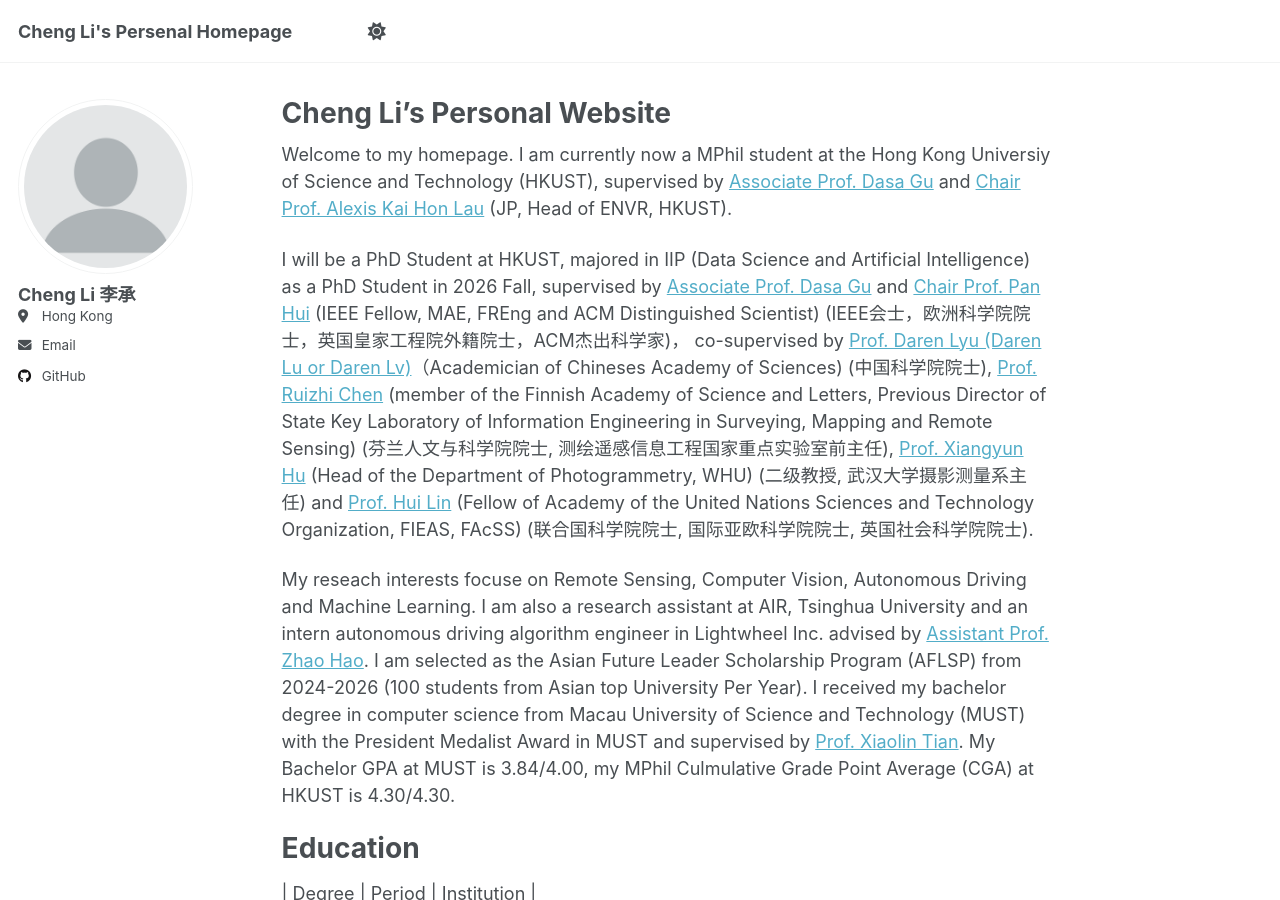
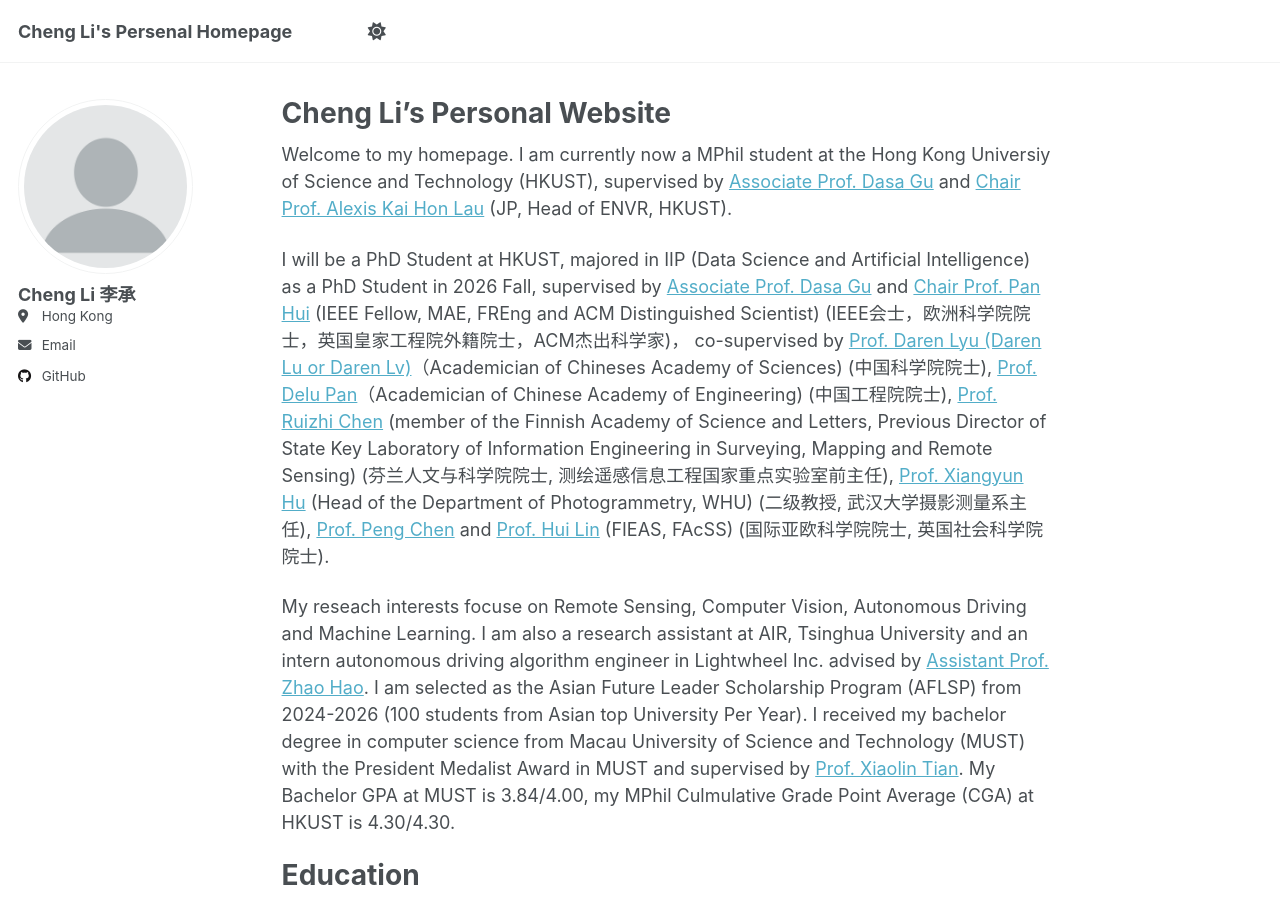
Before and after one commit to chengli24/chengli24, a Jekyll site: the page built from _pages/about.md, in a window 1280 px wide and 900 px high. Built offline with Jekyll 4.4.1, drawn with Linux system fonts in a browser that asks for light colours; a script that is not in the unit is left out.

Commit message:
Update about.md

```diff
--- a/_pages/about.md
+++ b/_pages/about.md
@@ -8,7 +8,7 @@ redirect_from:
 ---
 Welcome to my homepage. I am currently now a MPhil student at the Hong Kong Universiy of Science and Technology (HKUST), supervised by [Associate Prof. Dasa Gu](https://scholar.google.com/citations?user=NUV28h8AAAAJ&hl=en) and [Chair Prof. Alexis Kai Hon Lau](https://scholar.google.com/citations?user=sB519ukAAAAJ&hl=en) (JP, Head of ENVR, HKUST).
 
-I will be a PhD Student at HKUST, majored in IIP (Data Science and Artificial Intelligence) as a PhD Student in 2026 Fall, supervised by [Associate Prof. Dasa Gu](https://scholar.google.com/citations?user=NUV28h8AAAAJ&hl=en) and [Chair Prof. Pan Hui](https://scholar.google.com/citations?user=dcDrhzMAAAAJ&hl=zh-CN) (IEEE Fellow, MAE, FREng and ACM Distinguished Scientist) (IEEE会士，欧洲科学院院士，英国皇家工程院外籍院士，ACM杰出科学家)， co-supervised by [Prof. Daren Lyu (Daren Lu or Daren Lv)](https://iap.cas.cn/sourcedb/zw/gbzjrc/ys/200908/t20090805_5548911.html)（Academician of Chineses Academy of Sciences) (中国科学院院士), [Prof. Ruizhi Chen](https://scholar.google.com/citations?user=ViEjhlsAAAAJ&hl=zh-CN)  (member of the Finnish Academy of Science and Letters, Previous Director of State Key Laboratory of Information Engineering in Surveying, Mapping and Remote Sensing) (芬兰人文与科学院院士, 测绘遥感信息工程国家重点实验室前主任), [Prof. Xiangyun Hu](https://scholar.google.com/citations?user=MVFNsJgAAAAJ&hl=en) (Head of the Department of Photogrammetry, WHU) (二级教授, 武汉大学摄影测量系主任) and [Prof. Hui Lin](https://scholar.google.com/citations?user=utTxEzYAAAAJ&hl=zh-TW) (Fellow of Academy of the United Nations Sciences and Technology Organization, FIEAS, FAcSS) (联合国科学院院士, 国际亚欧科学院院士, 英国社会科学院院士).
+I will be a PhD Student at HKUST, majored in IIP (Data Science and Artificial Intelligence) as a PhD Student in 2026 Fall, supervised by [Associate Prof. Dasa Gu](https://scholar.google.com/citations?user=NUV28h8AAAAJ&hl=en) and [Chair Prof. Pan Hui](https://scholar.google.com/citations?user=dcDrhzMAAAAJ&hl=zh-CN) (IEEE Fellow, MAE, FREng and ACM Distinguished Scientist) (IEEE会士，欧洲科学院院士，英国皇家工程院外籍院士，ACM杰出科学家)， co-supervised by [Prof. Daren Lyu (Daren Lu or Daren Lv)](https://iap.cas.cn/sourcedb/zw/gbzjrc/ys/200908/t20090805_5548911.html)（Academician of Chineses Academy of Sciences) (中国科学院院士), [Prof. Delu Pan](https://ocac.zju.edu.cn/2020/0509/c50525a2094491/pagem.htm)（Academician of Chinese Academy of Engineering) (中国工程院院士), [Prof. Ruizhi Chen](https://scholar.google.com/citations?user=ViEjhlsAAAAJ&hl=zh-CN)  (member of the Finnish Academy of Science and Letters, Previous Director of State Key Laboratory of Information Engineering in Surveying, Mapping and Remote Sensing) (芬兰人文与科学院院士, 测绘遥感信息工程国家重点实验室前主任), [Prof. Xiangyun Hu](https://scholar.google.com/citations?user=MVFNsJgAAAAJ&hl=en) (Head of the Department of Photogrammetry, WHU) (二级教授, 武汉大学摄影测量系主任), [Prof. Peng Chen](https://scholar.google.com/citations?user=29Np_xYAAAAJ&hl=zh-CN) and [Prof. Hui Lin](https://scholar.google.com/citations?user=utTxEzYAAAAJ&hl=zh-TW) (FIEAS, FAcSS) (国际亚欧科学院院士, 英国社会科学院院士).
 
 My reseach interests focuse on Remote Sensing, Computer Vision, Autonomous Driving and Machine Learning. I am also a research assistant at AIR, Tsinghua University and an intern autonomous driving algorithm engineer in Lightwheel Inc. advised by [Assistant Prof. Zhao Hao](https://air.tsinghua.edu.cn/en/info/1046/1652.htm). I am selected as the Asian Future Leader Scholarship Program (AFLSP) from 2024-2026 (100 students from Asian top University Per Year). I received my bachelor degree in computer science from Macau University of Science and Technology (MUST) with the President Medalist Award in MUST and supervised by [Prof. Xiaolin Tian](https://fie.must.edu.mo/id-1444/person/view/id-539.html). My Bachelor GPA at MUST is 3.84/4.00, my MPhil Culmulative Grade Point Average (CGA) at HKUST is 4.30/4.30.
 
```
